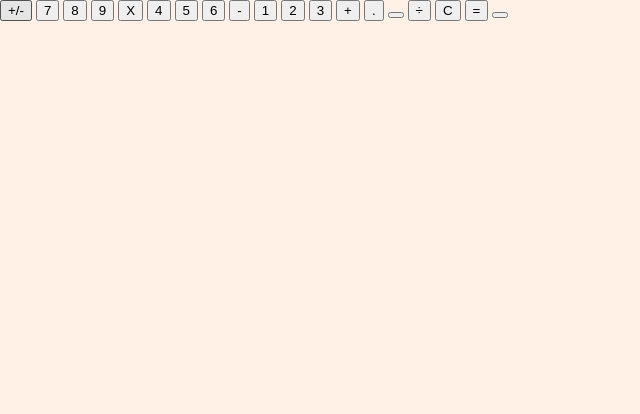
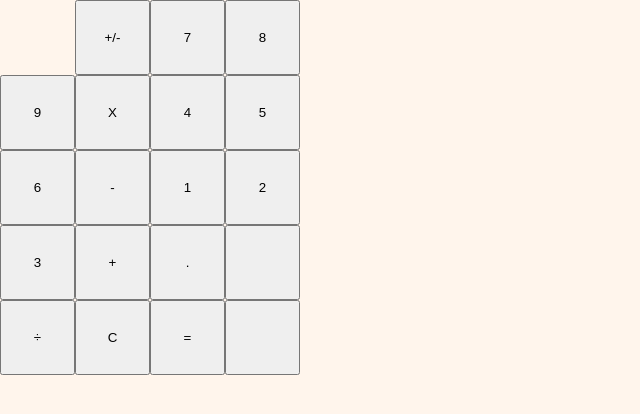
Before and after one commit to Kylewwelsh/calculator, a plain HTML site: page index.html in a window 1280 px wide. Shown: the whole page, without its empty margins (0-640 px from the left). Drawn offline with Linux system fonts and the light colour scheme.

Commit message:
grid set up

```diff
--- a/assets/css/main.css
+++ b/assets/css/main.css
@@ -10,5 +10,16 @@
 
 body {
   margin: 0;
-  background-color: rgba(255, 218, 185, 0.37);
+  background-color: rgba(255, 218, 185, 0.267);
 }
+
+.grid-container {
+  display: grid;
+  grid-template-columns: repeat(4, var(--buttonLength));
+  grid-template-rows: repeat(7, var(--buttonWidth));
+}
+
+button {
+  height: var(--buttonLength);
+  width: var(--buttonWidth);
+}
```
